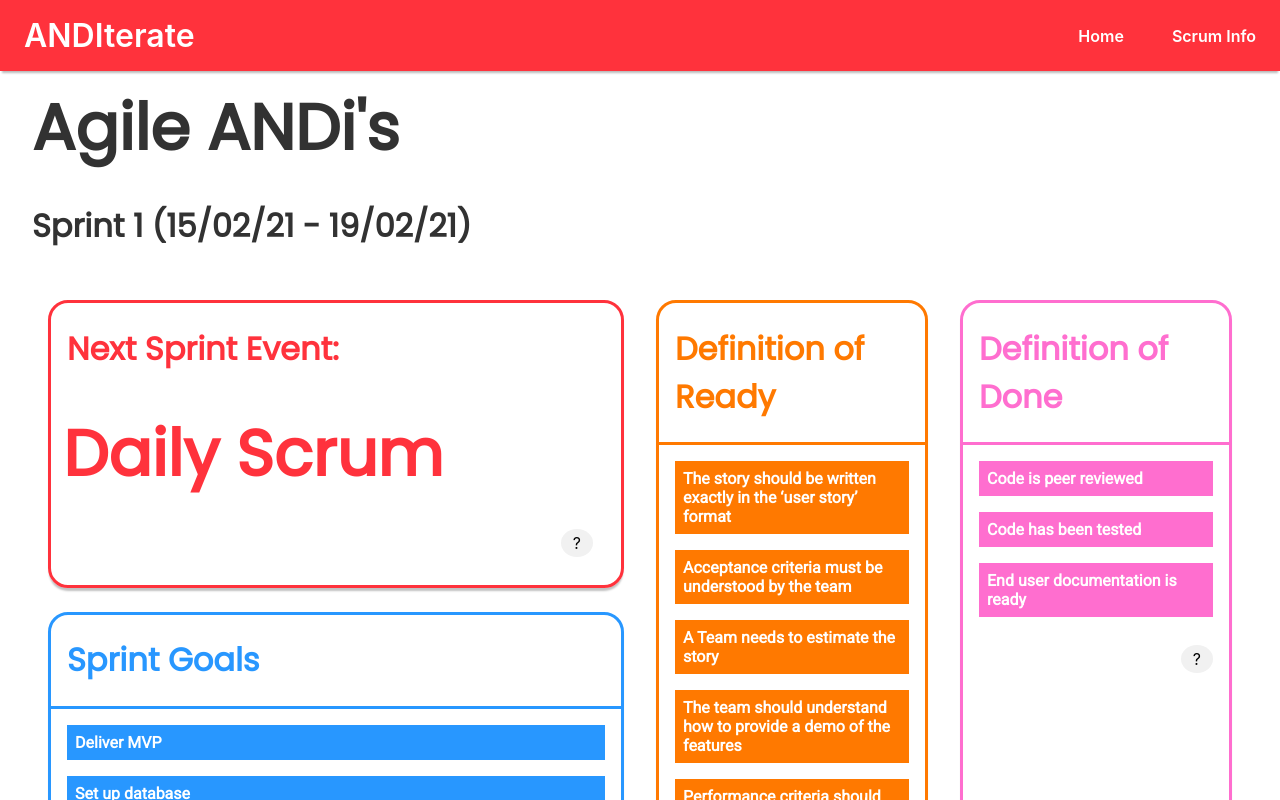
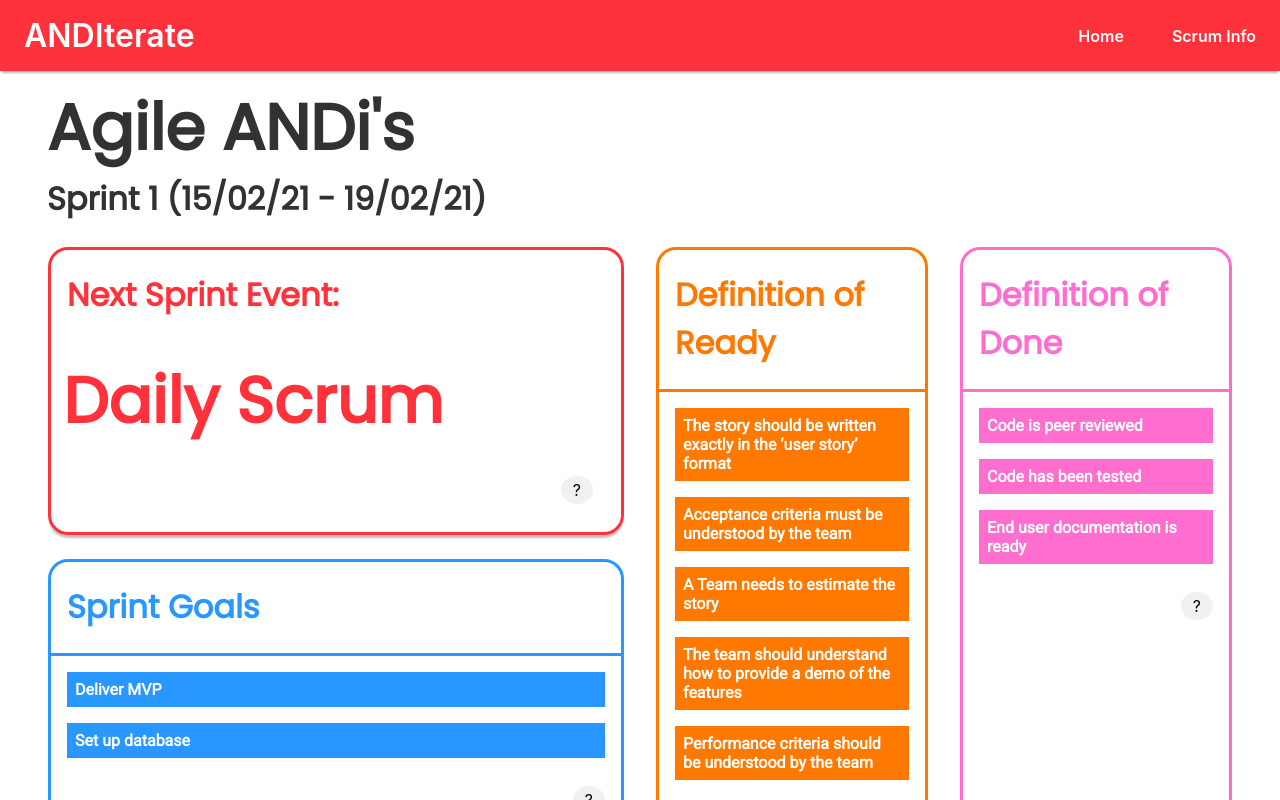
Before and after one commit to marissaepstein-AND/ANDIterate, a React app: page /#/ in a window 1280 px wide. Shown: the top 800 px of the page. Built offline with nearby package versions, Linux system fonts and the light colour scheme.

Commit message:
clean up

```diff
--- a/src/components/nav/Menu.jsx
+++ b/src/components/nav/Menu.jsx
@@ -12,6 +12,7 @@ const Nav = styled.nav`
   display: flex;
   justify-content: space-between;
   position: fixed;
+  z-index: 1;
 `;
 
 const Logo = styled(Link)`
--- a/src/components/pages/Home.jsx
+++ b/src/components/pages/Home.jsx
@@ -59,12 +59,14 @@ const Title = styled.div`
     color: ${p => p.theme.colors.primaryDarkGrey};
     font-family: Poppins;
     font-weight: bold;
+    margin: 0 15px;
 `;
 
 const SprintNo = styled.h2`
     font-family: Poppins, sans-serif;
     color: ${p => p.theme.colors.primaryDarkGrey};
     font-size: 2em;
+    margin: 0 15px;
 `;
 
 const Home = () => {
```
